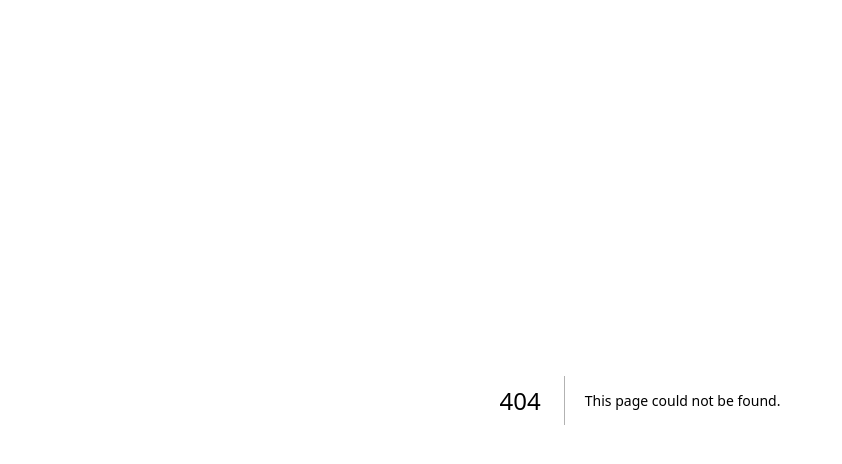
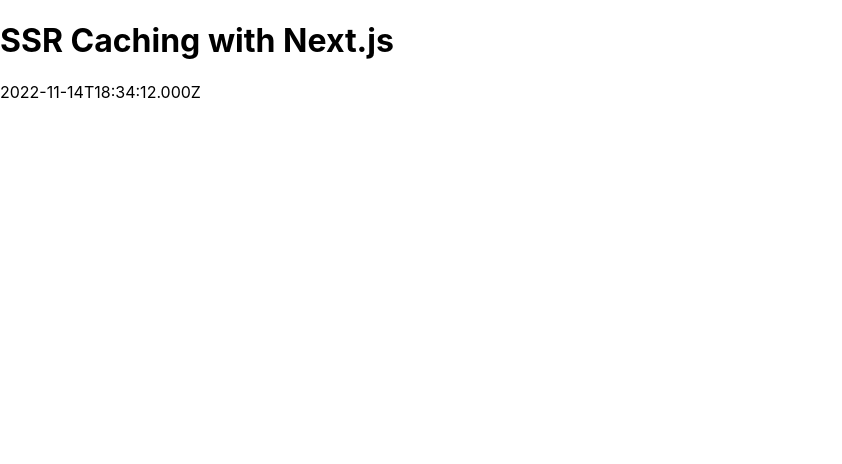
Before and after one commit to Drakoxw/test-next, a Next.js app: page /cache in a window 1280 px wide. Before the commit this address had no page. Shown: the top 464 px of the page, without its empty margins (0-842 px from the left). Built offline with nearby package versions, Linux system fonts and the light colour scheme.

Commit message:
test: cache App

```diff
--- /dev/null
+++ b/pages/cache.tsx
@@ -0,0 +1,27 @@
+import { GetServerSideProps, InferGetServerSidePropsType } from 'next'
+
+export default function IndexCache({
+  time,
+}: InferGetServerSidePropsType<typeof getServerSideProps>) {
+  return (
+    <main>
+      <h1>SSR Caching with Next.js</h1>
+      <time dateTime={time}>{time}</time>
+    </main>
+  )
+}
+
+export const getServerSideProps: GetServerSideProps<{ time: string }> = async ({
+  res,
+}) => {
+  res.setHeader(
+    'Cache-Control',
+    'public, s-maxage=10, stale-while-revalidate=59'
+  )
+
+  return {
+    props: {
+      time: new Date().toISOString(),
+    },
+  }
+}
--- a/pages/index.tsx
+++ b/pages/index.tsx
@@ -30,9 +30,13 @@
         <Link href='/signup/'>
           Signup
         </Link>
+        <Link href='/cache/'>
+          Cache
+        </Link>
 
         <hr />
-        <p className={roboto.className}>Texto con Roboto</p>
+        <hr />
+        <p className={`${roboto.className}`}>Texto con Roboto</p>
         <p >Texto sin Roboto</p>
         <hr />
         <p className={poppins.className}>Texto con poppins</p>
```
